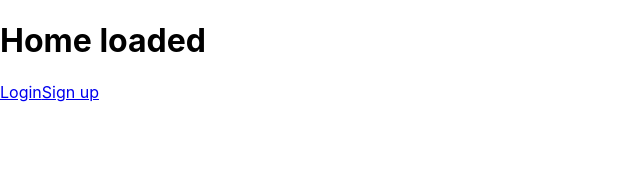
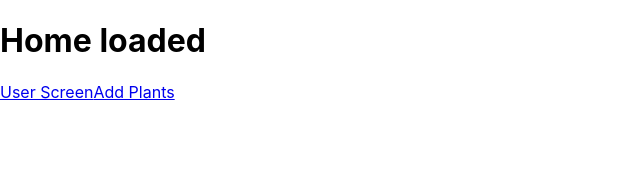
Before and after one commit to Build-week-Plant-Schedule/FrontEnd, a React (Create React App) app in the folder watering-app/: page / in a window 1280 px wide. Shown: the top 172 px of the page, without its empty margins (0-640 px from the left). Built offline with nearby package versions, Linux system fonts and the light colour scheme.

Commit message:
fixed merge conflict

```diff
--- a/watering-app/src/App.js
+++ b/watering-app/src/App.js
@@ -46,7 +46,7 @@ function App() {
   // CAN WORK WITH LIKE BOOLEAN
   // NOT SURE WHAT THE AUTH WILL LOOK LIKE
   // PASSED TO HOMEPAGE
-  const [auth, setAuth] = useState('');
+  const [auth, setAuth] = useState('1');
 
   const [signupFormValue, setSignupFormValue] = useState(initSignupForm);
 
```
